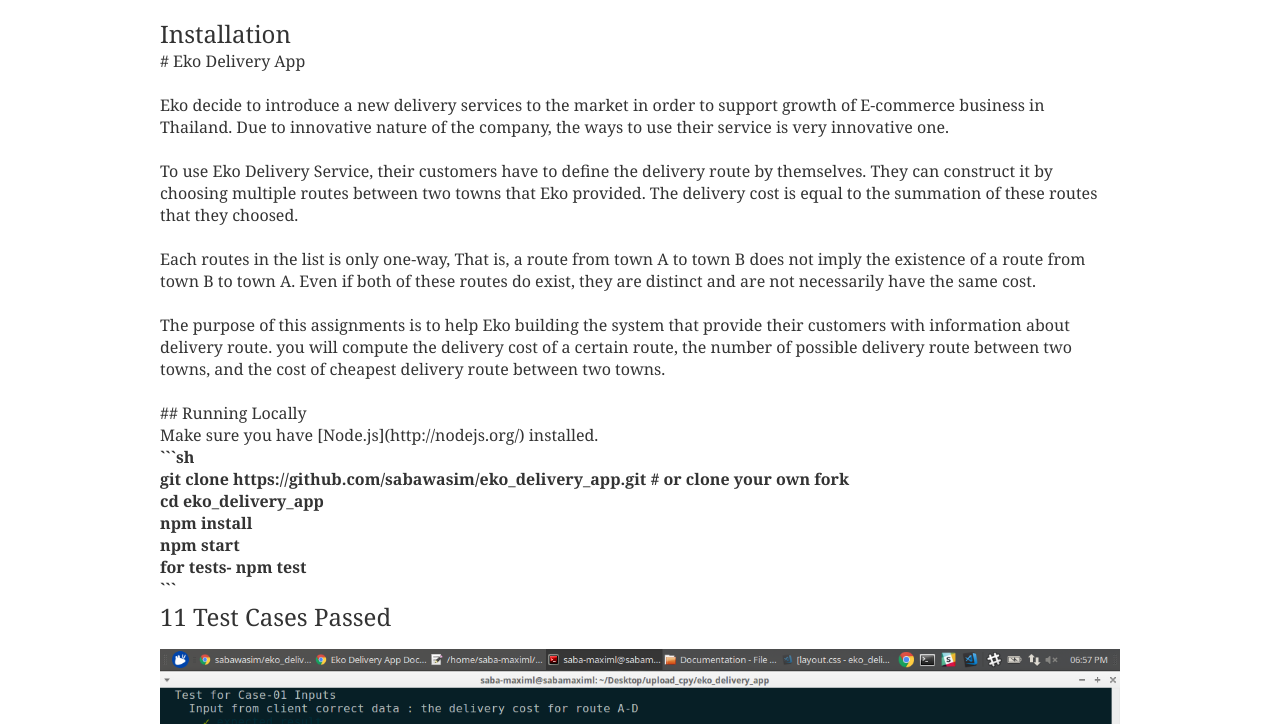
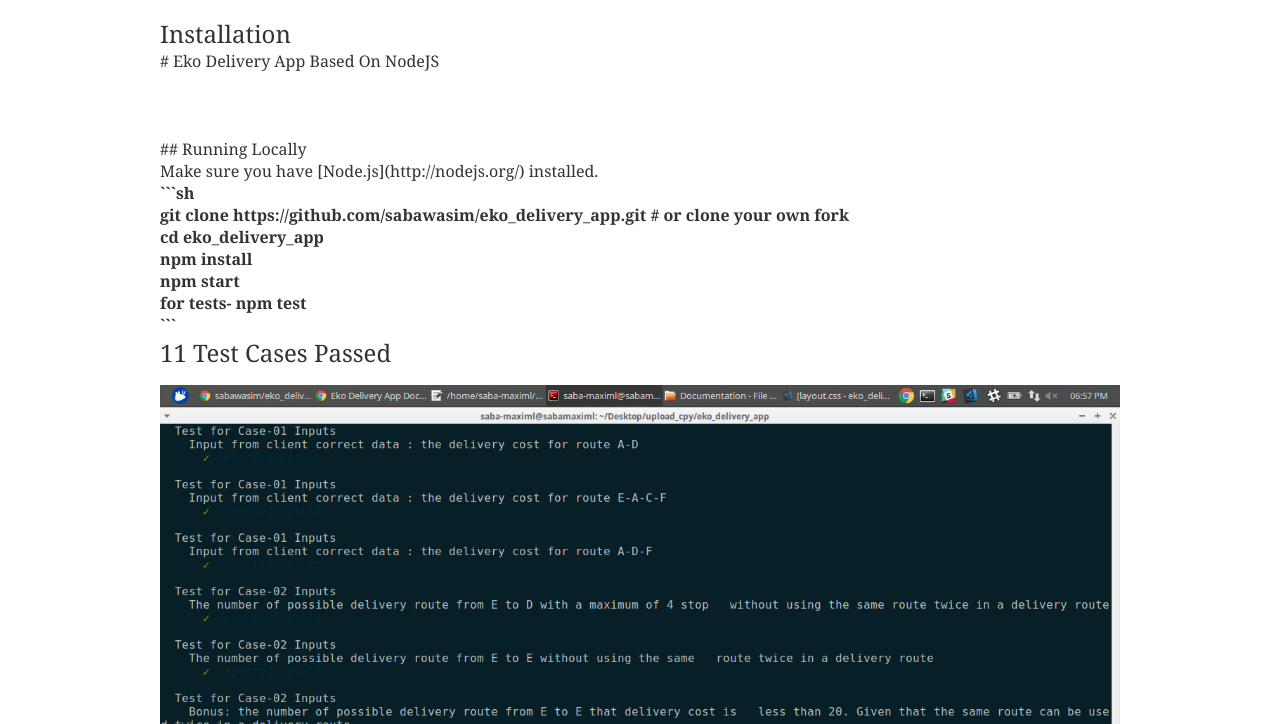
Before and after one commit to sabawasim/eko_delivery_app, a website: page Documentation/index.html in a window 1280 px wide. Shown: the part 76-800 px from the top of the page. Drawn offline with Linux system fonts and the light colour scheme.

Commit message:
Updated Documentation

```diff
--- a/Documentation/index.html
+++ b/Documentation/index.html
@@ -16,25 +16,9 @@
   <div id="container" class="clear">
     <h1>Installation</h1>
 
-    # Eko Delivery App<br><br>
+    # Eko Delivery App Based On NodeJS<br><br>
 
-Eko decide to introduce a new delivery services to the market in order to support growth of
-E-commerce business in Thailand. Due to innovative nature of the company, the ways to use their
-service is very innovative one.<br><br>
-
-To use Eko Delivery Service, their customers have to define the delivery route by themselves.
-They can construct it by choosing multiple routes between two towns that Eko provided.
-The delivery cost is equal to the summation of these routes that they choosed.<br><br>
-
-Each routes in the list is only one-way, That is, a route from town A to town B does not imply the
-existence of a route from town B to town A. Even if both of these routes do exist, they are distinct and
-are not necessarily have the same cost.<br><br>
-
-The purpose of this assignments is to help Eko building the system that provide their customers with
-information about delivery route. you will compute the delivery cost of a certain route, the number of
-possible delivery route between two towns, and the cost of cheapest delivery route between two
-towns.<br><br>
-
+<br><br>
 ## Running Locally<br>
 
 Make sure you have [Node.js](http://nodejs.org/) installed.<br>
```
